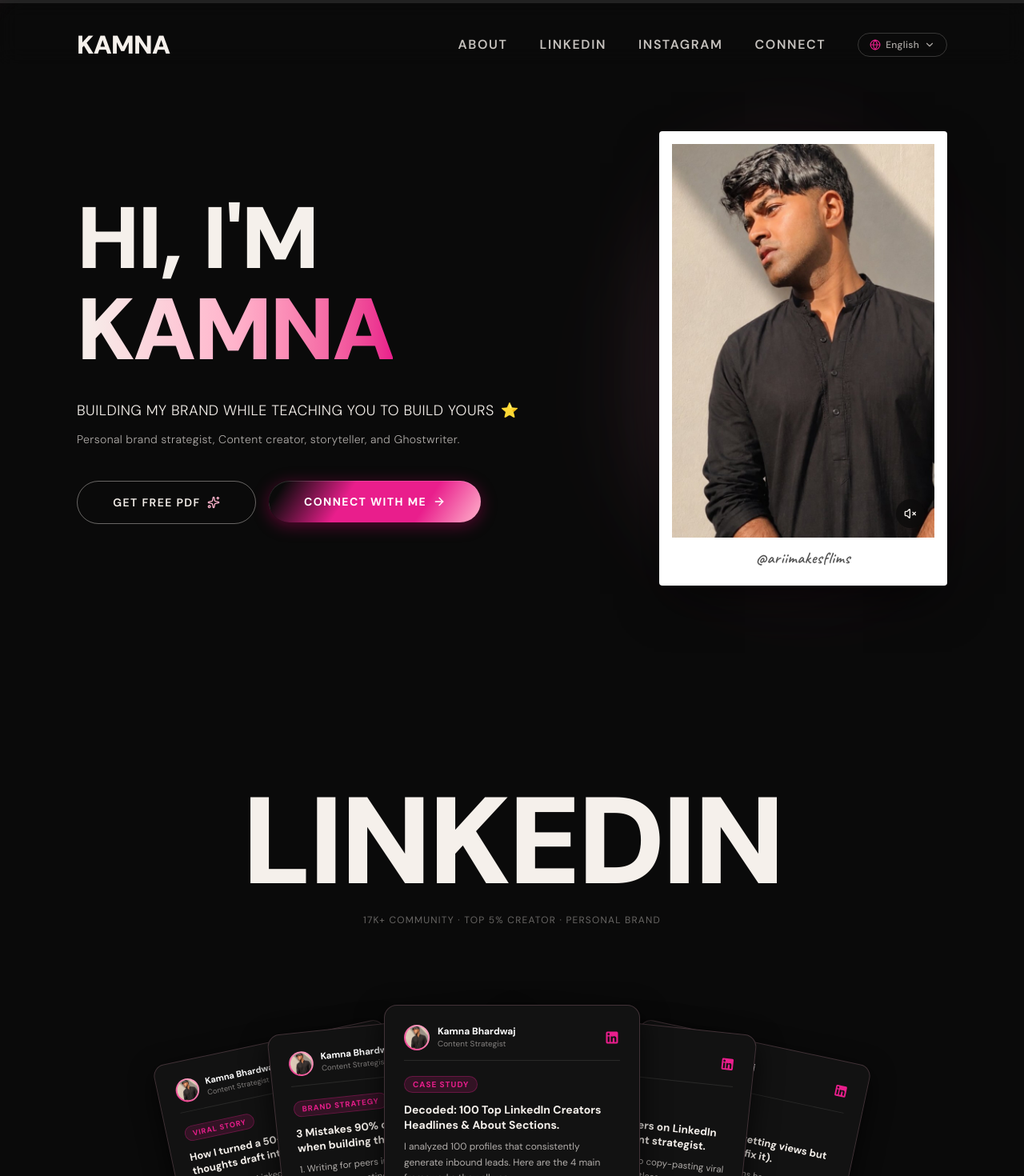
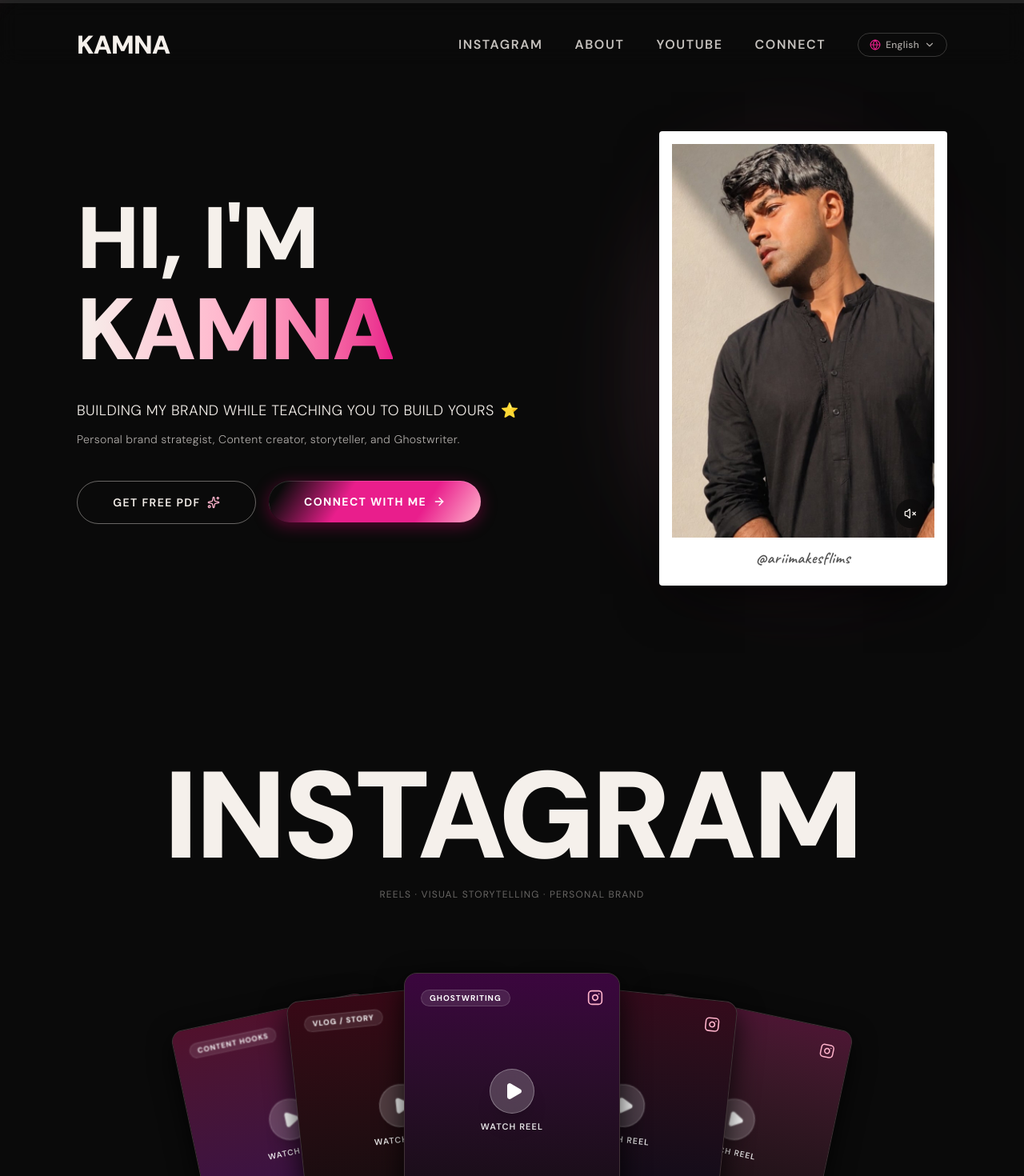
Before and after one commit to evanbose7/kamna-portfolio, a React (Vite) app: page / in a window 1280 px wide. Shown: the top 1470 px of the page at 80% size. Built offline with nearby package versions, Linux system fonts and the light colour scheme; a web font is replaced by a local one.

Commit message:
remove-linkedin-section-and-move-instagram-section-after-hero

```diff
--- a/src/App.jsx
+++ b/src/App.jsx
@@ -6,13 +6,12 @@ import ProgressBar from './components/ProgressBar';
 import SplashLoader from './components/SplashLoader';
 import Navbar from './components/Navbar';
 import Hero from './components/Hero';
-import LinkedInSection from './components/LinkedInSection';
+import InstagramSection from './components/InstagramSection';
 import AboutSection from './components/AboutSection';
 import BrandCollaborationsSection from './components/BrandCollaborationsSection';
 import FreeResourceSection from './components/FreeResourceSection';
 import YouTubeSection from './components/YouTubeSection';
 import PdfModal from './components/PdfModal';
-import InstagramSection from './components/InstagramSection';
 import TestimonialsSection from './components/TestimonialsSection';
 import ConnectSection from './components/ConnectSection';
 import Footer from './components/Footer';
@@ -62,8 +61,8 @@ export default function App() {
       {/* Hero Section */}
       <Hero onOpenPdfModal={() => setIsPdfModalOpen(true)} />
 
-      {/* LinkedIn 3D Fan Deck Section */}
-      <LinkedInSection />
+      {/* Instagram 3D Fan Deck Section (In place of LinkedIn Section) */}
+      <InstagramSection />
 
       {/* About Section */}
       <AboutSection />
@@ -74,11 +73,8 @@ export default function App() {
       {/* Free Resource PDF Section */}
       <FreeResourceSection onOpenPdfModal={() => setIsPdfModalOpen(true)} />
 
-      {/* 🍿 NEW Netflix-Style YouTube Video Showcase Section (Right After Free Resources) */}
+      {/* 🍿 Netflix-Style YouTube Video Showcase Section */}
       <YouTubeSection />
-
-      {/* Instagram 3D Fan Deck Section */}
-      <InstagramSection />
 
       {/* Testimonials Carousel Section */}
       <TestimonialsSection />
--- a/src/components/Navbar.jsx
+++ b/src/components/Navbar.jsx
@@ -9,9 +9,9 @@ export default function Navbar({ onOpenPdfModal }) {
   const languages = ['English', 'Hindi', 'Spanish', 'French'];
 
   const navLinks = [
+    { name: 'Instagram', href: '#insta' },
     { name: 'About', href: '#about' },
-    { name: 'LinkedIn', href: '#linkedin' },
-    { name: 'Instagram', href: '#insta' },
+    { name: 'YouTube', href: '#youtube' },
     { name: 'Connect', href: '#connect' },
   ];
 
```
